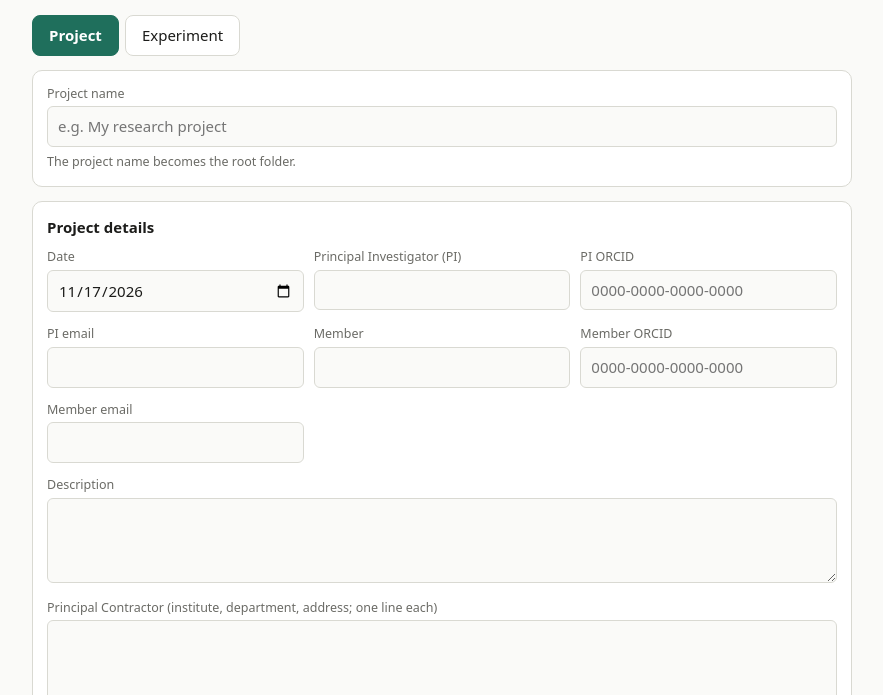
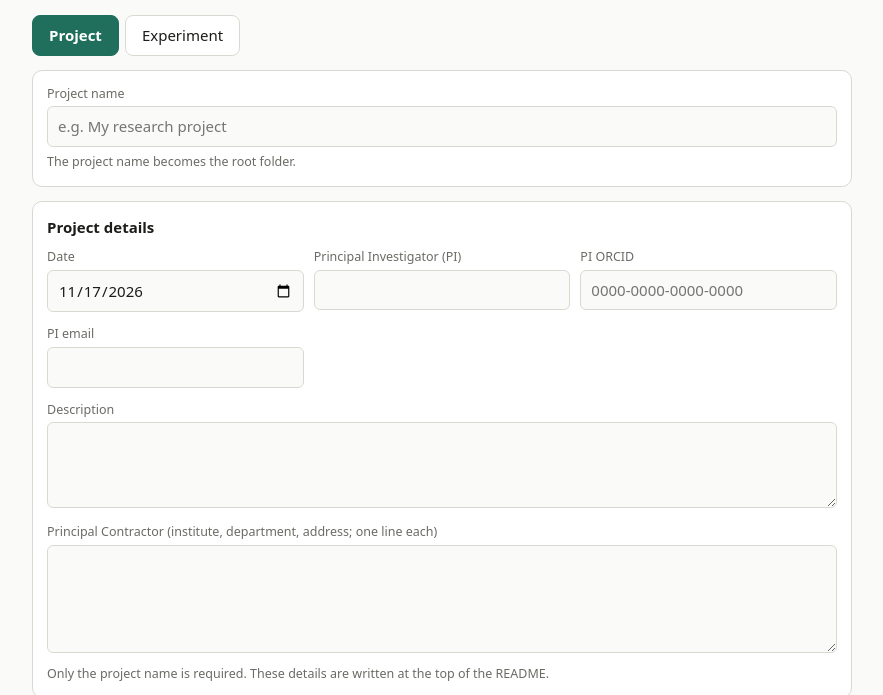
Before and after one commit to anadomingues20/data-awareness_project-folders, a plain HTML site: page index.html in a window 1280 px wide. Shown: the part 105-800 px from the top of the page, without its empty margins (198-1081 px from the left). Drawn offline with nearby package versions, Linux system fonts and the light colour scheme.

Commit message:
Member fields removed

````diff
--- a/index.html
+++ b/index.html
@@ -57,9 +57,6 @@ button.pri{font:inherit;background:var(--ac);color:var(--acfg);border:1px solid
 <div><label for="f-pi">Principal Investigator (PI)</label><input type="text" id="f-pi"></div>
 <div><label for="f-piorcid">PI ORCID</label><input type="text" id="f-piorcid" placeholder="0000-0000-0000-0000"></div>
 <div><label for="f-piemail">PI email</label><input type="text" id="f-piemail"></div>
-<div><label for="f-con">Member</label><input type="text" id="f-con"></div>
-<div><label for="f-conorcid">Member ORCID</label><input type="text" id="f-conorcid" placeholder="0000-0000-0000-0000"></div>
-<div><label for="f-conemail">Member email</label><input type="text" id="f-conemail"></div>
 </div>
 <div style="margin-top:10px"><label for="f-desc">Description</label><textarea id="f-desc" rows="3"></textarea></div>
 <div style="margin-top:10px"><label for="f-contractor">Principal Contractor (institute, department, address; one line each)</label><textarea id="f-contractor" rows="4"></textarea></div>
@@ -145,10 +142,7 @@ function projectHead(name){return [
  field("Principal Investigator (PI)",ml($("#f-pi").value),"Primarily responsible for the project. Can be a repetitive list of authors, artists, collectors, organizations etc."),
  field("PI.ORCID",normOrcid(V("f-piorcid")),"ORCID identifier of the Principal Investigator"),
  field("PI.Email",V("f-piemail"),"email identifier of the Principal Investigator"),
- field("Principal Contractor",ml($("#f-contractor").value),"The department/institute responsible for the project."),
- field("Member",ml($("#f-con").value),"Who contributed to the resource/project and edit this document "),
- field("Member.ORCID",normOrcid(V("f-conorcid")),"ORCID identifier of the Member"),
- field("Member.Email",V("f-conemail"),"Email identifier of the Member")
+ field("Principal Contractor",ml($("#f-contractor").value),"The department/institute responsible for the project.")
  ].join("\n");}
 function mdRows(nodes,path){const o=[];nodes.forEach(n=>{const p=path+n[0]+"/";o.push("| `"+p+"` | "+n[1]+" |");if(n[2])o.push(...mdRows(n[2],p));});return o;}
 function tail(name,root,tree){return ["This folder contains the "+type+"-level folder structure for **"+name+"**.","","## Naming scheme","","Folders are named `NN-content`:","","- `NN` is a two-digit index used to sort the folders.","- `content` describes what the folder contains, with words separated by hyphens.",...(type==="experiment"?["","The root folder is named `Experiment_` followed by the experiment name."]:[]),"","## Folder structure","","```",root+"/",...treeLines(tree,""),"```","","## Folder descriptions","","| Folder | Description |","| --- | --- |",...mdRows(tree,"")].join("\n")+"\n";}
@@ -175,7 +169,7 @@ function validate(){const errs=[],raw=$("#nm").value;let m="",b=true;
  else if(/[\\\/:*?"<>|]/.test(raw)){m="These characters are removed from the folder name: \\ / : * ? \" < > |";b=false;}
  put(errs,"nm",m,b);
  const meta=type==="project";
- [["f-piemail",emailMsg],["f-conemail",emailMsg],["f-piorcid",orcidMsg],["f-conorcid",orcidMsg]].forEach(([id,f])=>put(errs,id,meta?f(V(id)):"",true));
+ [["f-piemail",emailMsg],["f-piorcid",orcidMsg]].forEach(([id,f])=>put(errs,id,meta?f(V(id)):"",true));
  put(errs,"f-date",meta&&$("#f-date").validity.badInput?"Enter a valid date.":"",true);
  return errs;}
 function refresh(){const {T,root}=info();$("#lbl").textContent=T.field;$("#nm").placeholder=T.ph;$("#hint").textContent=T.rootHint+(root?" Root folder: "+root+"/":"");
````
